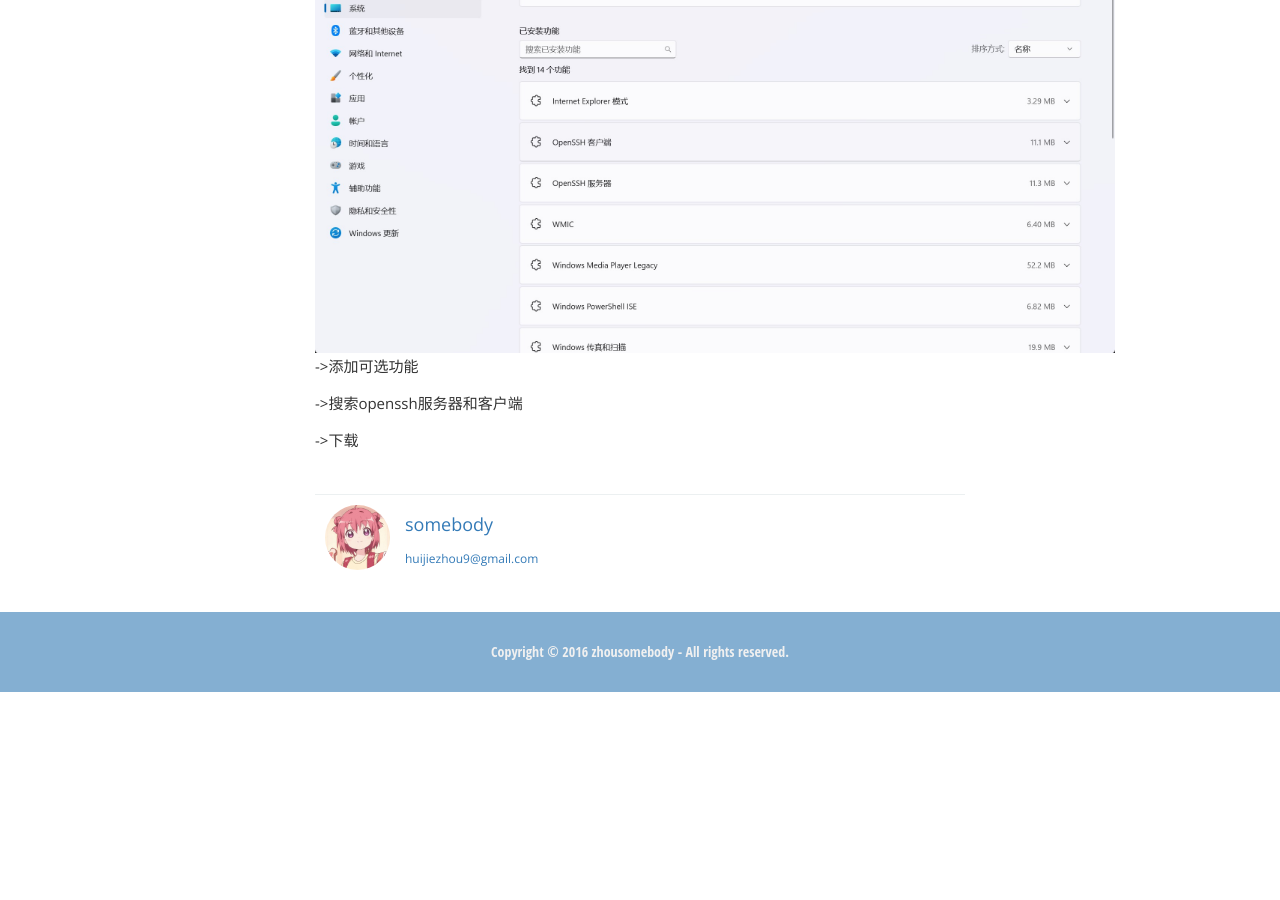
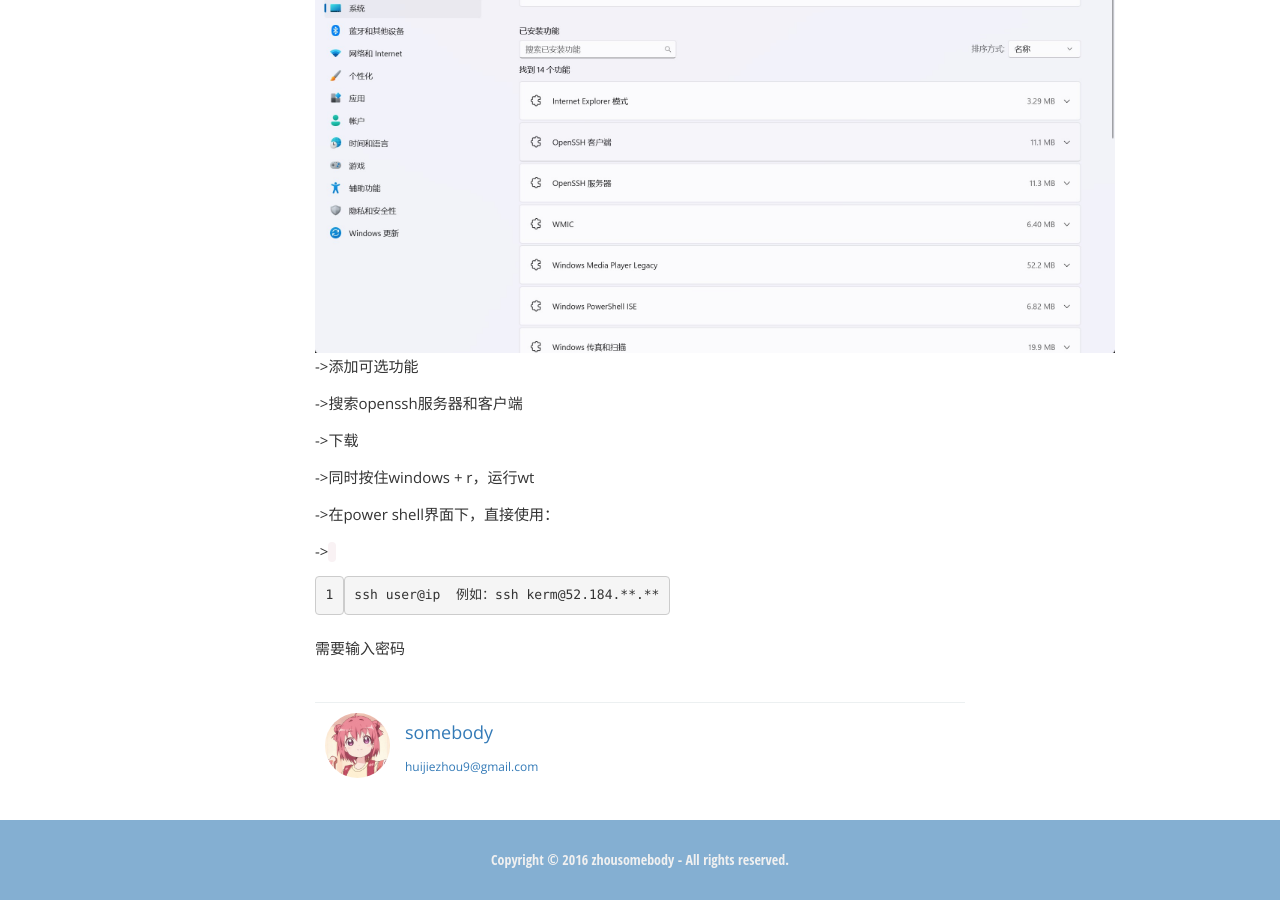
Before and after one commit to zhousomebody/zhousomebody.github.io, a Jekyll site: the page built from _posts/2024-01-05-ssh-terminal.md, in a window 1280 px wide and 900 px high, scrolled down 1372 px. Built offline with Jekyll 4.4.1, drawn with Linux system fonts in a browser that asks for light colours; before the commit the page ends 2064 px from its top, so only the background shows below that.

Commit message:
Update 2024-01-05-ssh-terminal.md

````diff
--- a/_posts/2024-01-05-ssh-terminal.md
+++ b/_posts/2024-01-05-ssh-terminal.md
@@ -20,3 +20,11 @@ excerpt_separator: "不过"
 ->搜索openssh服务器和客户端
 
 ->下载
+
+->同时按住windows + r，运行wt
+
+->在power shell界面下，直接使用：
+
+->```ssh user@ip  例如：ssh kerm@52.184.**.**```
+
+需要输入密码
````
